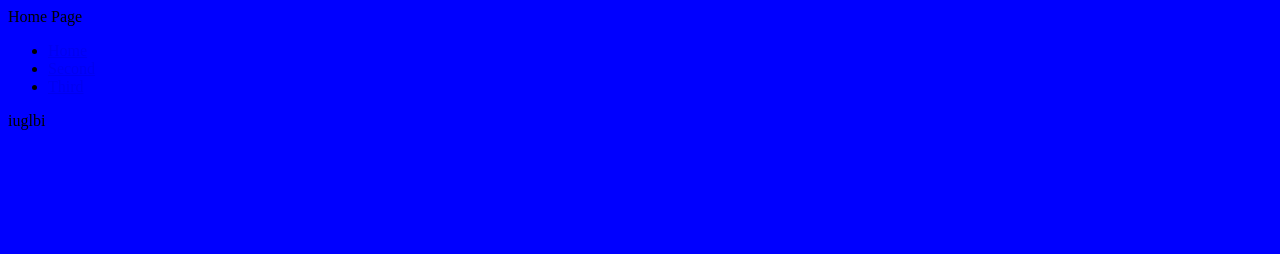
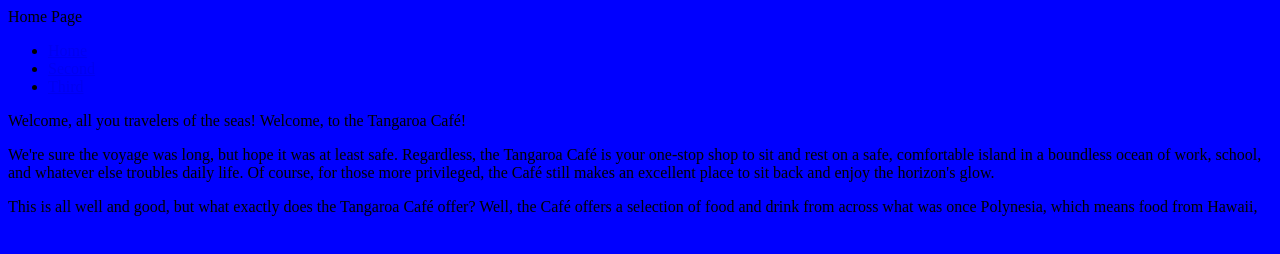
Before and after one commit to StephenBaker90/restaurant-website, a plain HTML site: page index.html in a window 1280 px wide. Drawn offline with Linux system fonts and the light colour scheme.

Commit message:
Add files via upload

```diff
--- a/index.html
+++ b/index.html
@@ -1,7 +1,7 @@
 <!DOCTYPE html>
 <html>
 <head>
-	<title> </title>
+	<title>Tangaroa Café - Home</title>
 	<link rel="stylesheet" type="text/css" href="main.css">
 </head>
 <body>
@@ -17,7 +17,10 @@
 			<a href="Third.html">Third</a>
 		</li>
 	</ul>
-	<p>iuglbi </p>
+	<p>Welcome, all you travelers of the seas! Welcome, to the Tangaroa Café!</p>
 
+	<p>We're sure the voyage was long, but hope it was at least safe. Regardless, the Tangaroa Café is your one-stop shop to sit and rest on a safe, comfortable island in a boundless ocean of work, school, and whatever else troubles daily life. Of course, for those more privileged, the Café still makes an excellent place to sit back and enjoy the horizon's glow.</p>
+
+	<p>This is all well and good, but what exactly does the Tangaroa Café offer? Well, the Café offers a selection of food and drink from across what was once Polynesia, which means food from Hawaii,</p>
 </body>
 </html>
```
